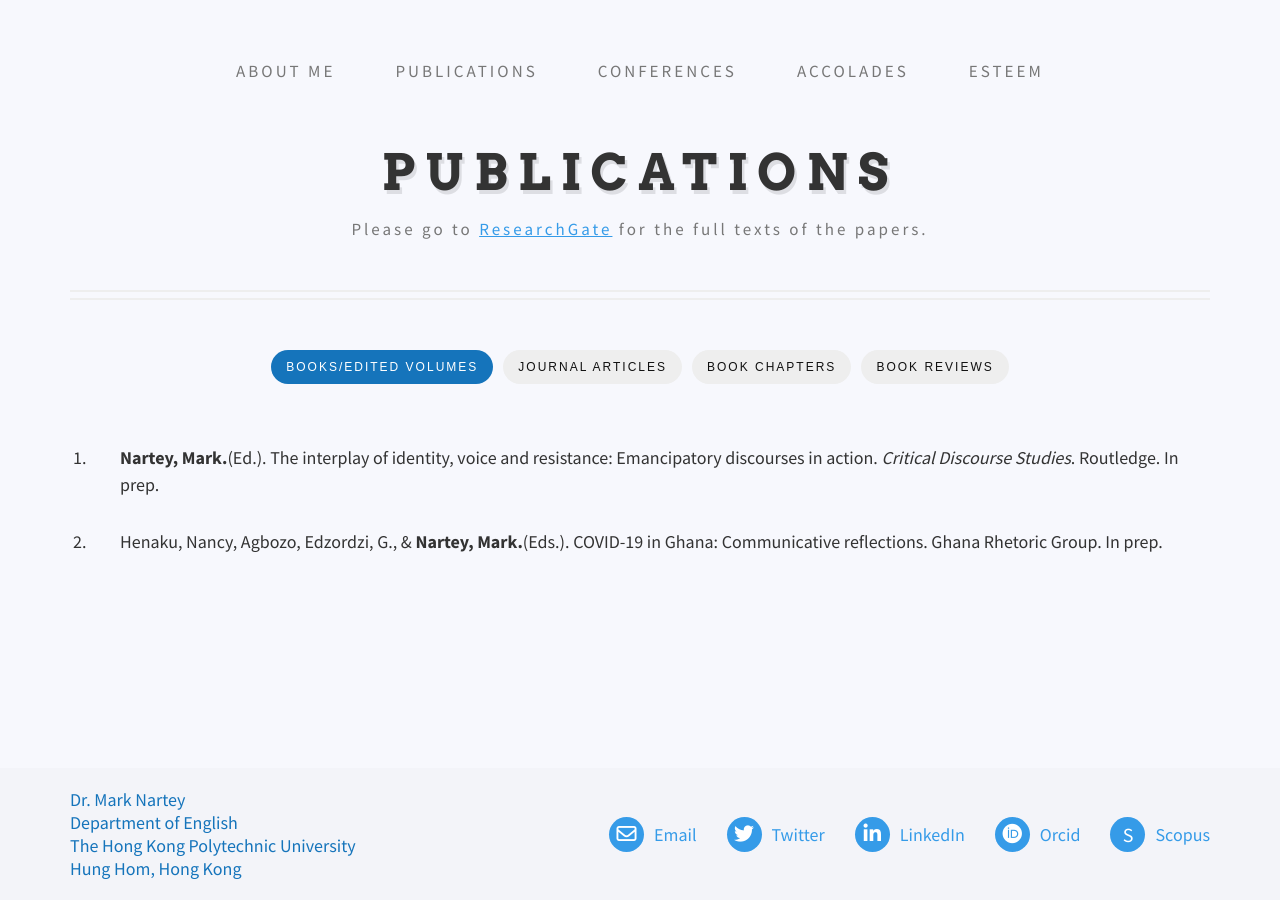
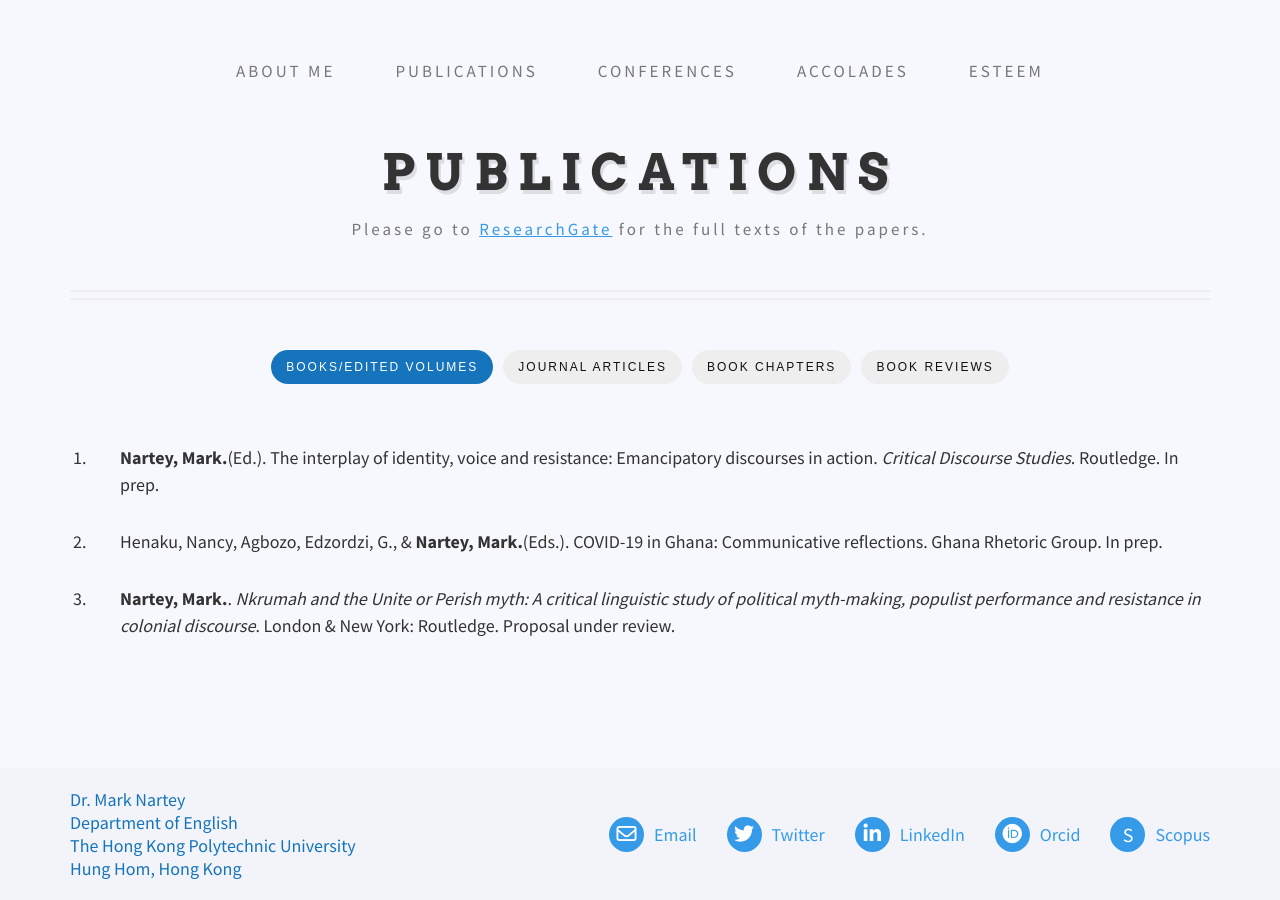
Before and after one commit to danielcornock/marknartey.com, a Jekyll site: the page built from _pages/publications.md, in a window 1280 px wide. Built offline with Jekyll 4.4.1, drawn with Linux system fonts in a browser that asks for light colours; nearby versions of some CDN libraries.

Commit message:
Update Content “Books”

```diff
--- a/_data/books.yml
+++ b/_data/books.yml
@@ -1,9 +1,11 @@
 items:
-  - content: >-
-      <b>Nartey, Mark.</b>(Ed.). The interplay of identity, voice and
+  - content: "<b>Nartey, Mark.</b>(Ed.). The interplay of identity, voice and
       resistance: Emancipatory discourses in action. <i>Critical Discourse
-      Studies</I>. Routledge. In prep.
-  - content: >-
-      Henaku, Nancy, Agbozo, Edzordzi, G., & <b>Nartey, Mark.</b>(Eds.).
+      Studies</I>. Routledge. In prep."
+  - content: "Henaku, Nancy, Agbozo, Edzordzi, G., & <b>Nartey, Mark.</b>(Eds.).
       COVID-19 in Ghana: Communicative reflections. Ghana Rhetoric Group. In
-      prep.
+      prep."
+  - content: "<b>Nartey, Mark.</b>. <i>Nkrumah and the Unite or Perish myth: A
+      critical linguistic study of political myth-making, populist performance
+      and resistance in colonial discourse</I>. London & New York: Routledge.
+      Proposal under review."
```
